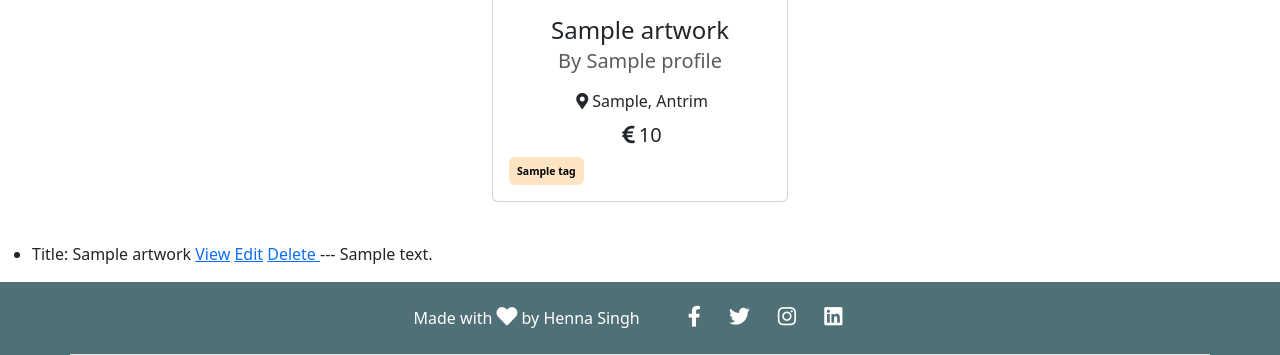
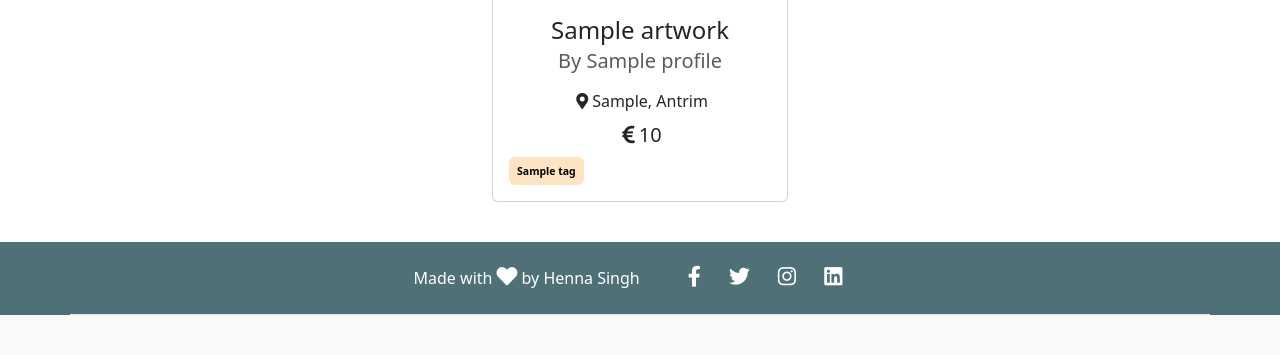
Before and after one commit to hennasingh/ArtisanAlley, a Django app: page / in a window 1280 px wide. Shown: the part 1647-2002 px from the top of the page. After the commit the page ends 1962 px from the top, so only its background shows below. Run offline with Django 4.2, Linux system fonts and the light colour scheme; tables that the repository leaves empty hold one stand-in row (values such as "Sample post"); some libraries are stand-ins or nearby versions.

Commit message:
Collect Static files and delete artworks pseudo crud code

```diff
--- a/artists/views.py
+++ b/artists/views.py
@@ -37,7 +37,7 @@ def loginUser(request):
 
 def logoutUser(request):
     logout(request)
-    messages.success(request, 'User was logged out!')
+    messages.info(request, 'User was logged out!')
     return redirect('login')
 
 
--- a/artworks/templates/artworks/artworks.html
+++ b/artworks/templates/artworks/artworks.html
@@ -90,15 +90,4 @@
     </div>
 </section>
 
-
-<ul>
-    {% for artwork in artworks %}
-    <li>Title: {{artwork.title}} <a href="{% url 'artwork' artwork.id %}">View</a>
-        <a href="{% url 'update-artwork' artwork.id %}"> Edit</a>
-        <a href="{% url 'delete-artwork' artwork.id %}"> Delete </a>
-        --- {{artwork.description}}</li>
-    {% endfor %}
-</ul>
-
-
 {% endblock content %}
```
Also changed, not shown: 1 other file.
